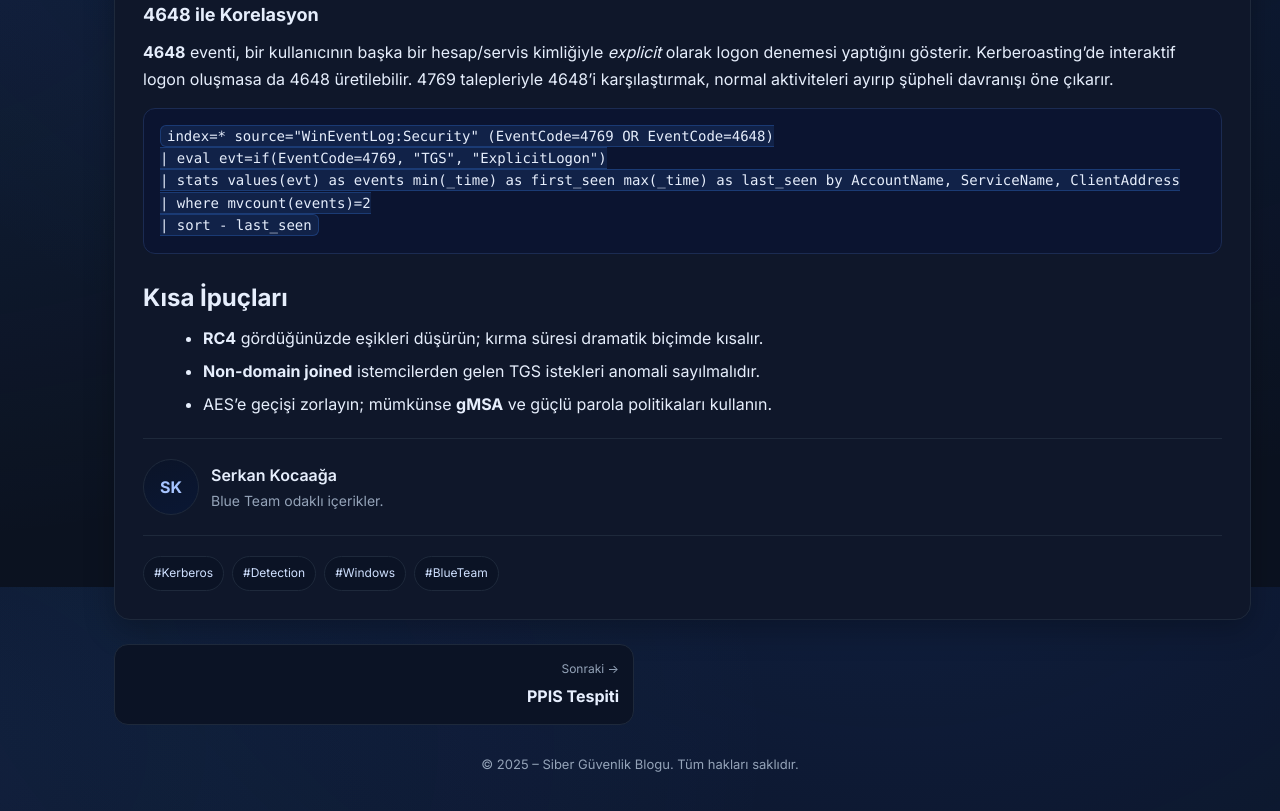
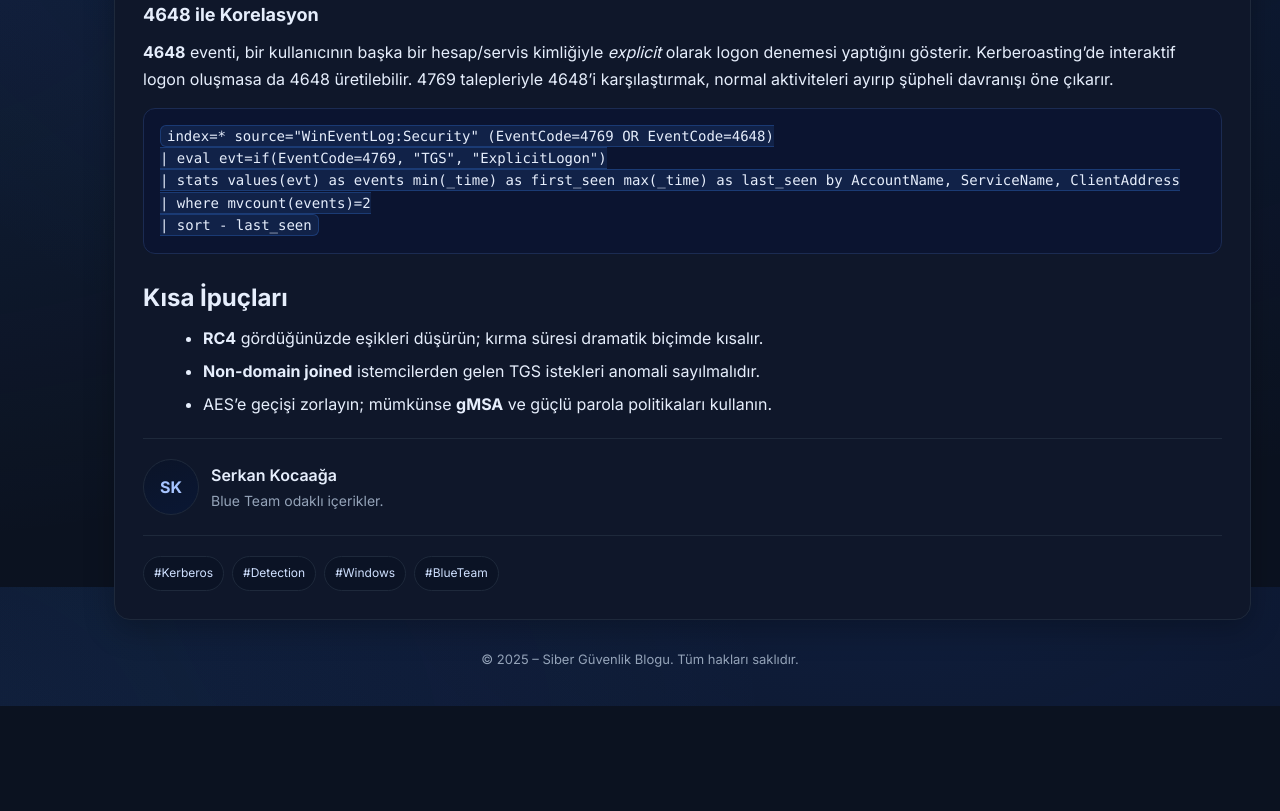
Before and after one commit to tserkant/tserkant.github.io, a plain HTML site: page yazilarim.html in a window 1280 px wide. Shown: the part 2613-3424 px from the top of the page. After the commit the page ends 3319 px from the top, so only its background shows below. Drawn offline with Linux system fonts and the light colour scheme.

Commit message:
Update yazilarim.html

```diff
--- a/yazilarim.html
+++ b/yazilarim.html
@@ -329,14 +329,6 @@
       </aside>
     </section>
 
-    <section style="margin-top:24px;" class="pager">
-
-      <a href="#makale2.html" style="text-align:right;">
-        <span>Sonraki →</span>
-        <strong>PPIS Tespiti</strong>
-      </a>
-    </section>
-
     <footer style="margin:28px 0 12px; color:var(--muted); font-size:13px; text-align:center;">
       © 2025 – Siber Güvenlik Blogu. Tüm hakları saklıdır.
     </footer>
```
